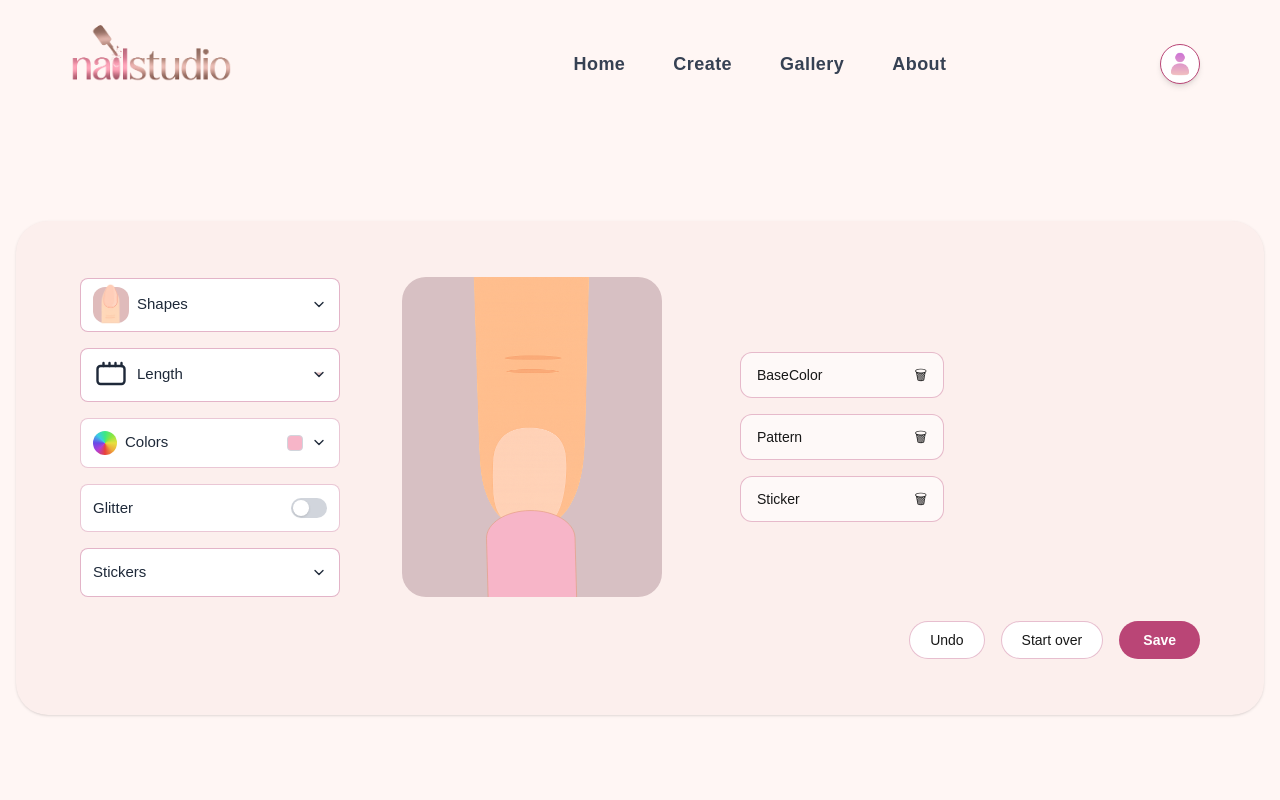
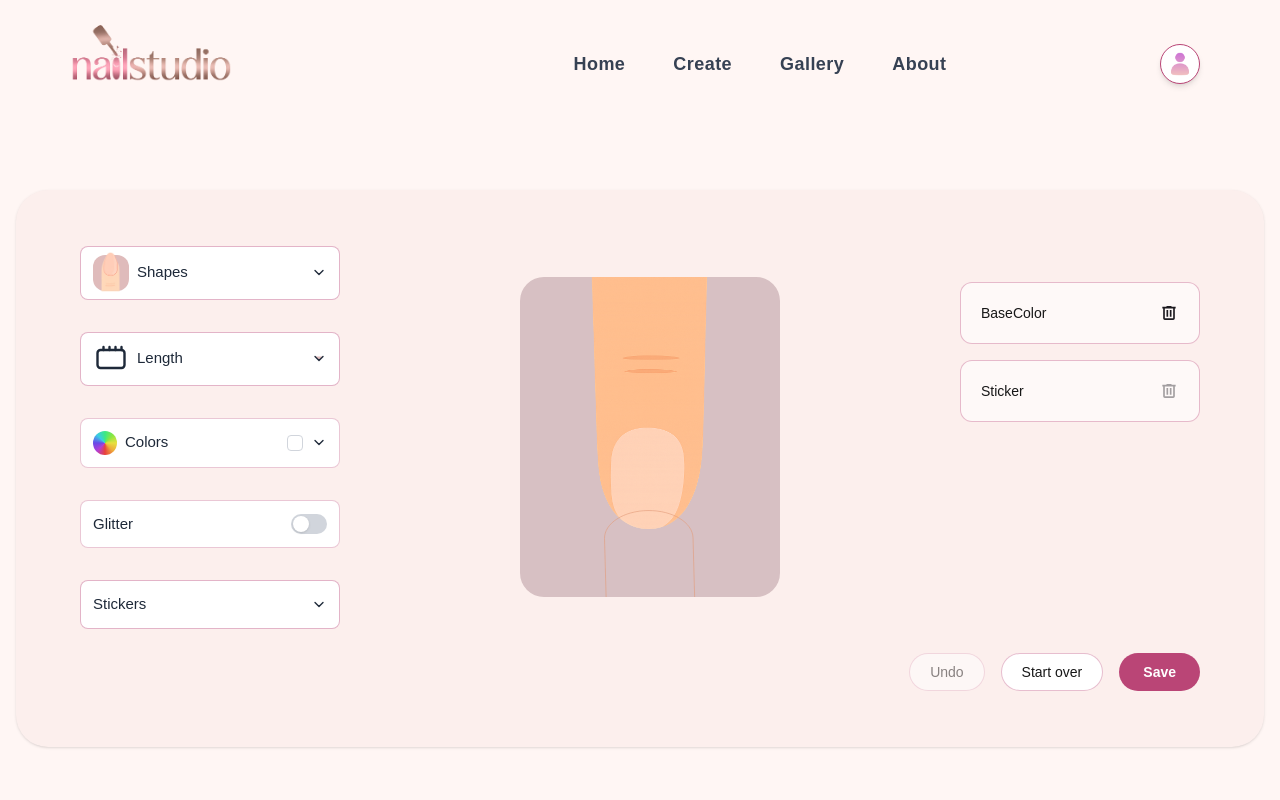
Before and after one commit to Sumaya-yusuf-1/NailStudio, a Next.js app in the folder frontend/: page /create in a window 1280 px wide. Shown: the top 800 px of the page. Built offline with nearby package versions, Linux system fonts and the light colour scheme.

Commit message:
added hooks + API

```diff
--- a/frontend/src/app/create/page.tsx
+++ b/frontend/src/app/create/page.tsx
@@ -1,6 +1,7 @@
 "use client";
 
-import { useState } from "react";
+import { useDesigns } from "@/hooks/useDesigns";
+
 import { ColorSelect } from "../components/controls/ColorSelect";
 import { GlitterToggle } from "../components/controls/GlitterToggle";
 import { LengthSelect } from "../components/controls/LengthSelect";
@@ -19,27 +20,91 @@ export type ShapeId =
 export type LengthId = "short" | "medium" | "long";
 
 export default function CreatePage() {
-  const [shape, setShape] = useState<ShapeId>("round");
-  const [length, setLength] = useState<LengthId>("short");
-  const [color, setColor] = useState<string>("#F7B5C8");
-  const [glitterOn, setGlitterOn] = useState(false);
-  const [sticker, setSticker] = useState<string | null>(null);
+  const {
+    design,
+    prevDesign,
+    updateDesign,
+    clearColor,
+    clearSticker,
+    undo,
+    resetAll,
+  } = useDesigns();
+
+  const { shape, length, color, glitterOn, sticker } = design;
+
+  // ----- SAVE handler -----
+  async function handleSave() {
+    const newDesign = {
+      shape,
+      length,
+      colorHex: color,
+      glitterOn,
+      sticker,
+    };
+
+    try {
+      const res = await fetch("http://localhost:4000/api/designs", {
+        method: "POST",
+        headers: { "Content-Type": "application/json" },
+        body: JSON.stringify(newDesign),
+      });
+
+      if (!res.ok) {
+        throw new Error("Failed to save design");
+      }
+
+      alert("Design saved!");
+    } catch (err) {
+      console.error(err);
+      alert("Could not save design 😢");
+    }
+  }
 
   return (
     <main className='min-h-[calc(100vh-120px)] bg-[#FFF6F4] px-4 py-10 flex items-center justify-center'>
       <div className='w-full max-w-7xl rounded-4xl bg-[#FCEFED] px-6 py-10 md:px-16 md:py-14 shadow-sm'>
         {/* GRID */}
-        <div className='grid grid-cols-1 gap-8 md:grid-cols-[260px_320px_220px] md:items-center'>
-          {/*  controlls */}
-          <section className='flex flex-col gap-4'>
-            <ShapeSelect value={shape} onChange={setShape} />
-            <LengthSelect value={length} onChange={setLength} />
-            <ColorSelect value={color} onChange={setColor} />
-            <GlitterToggle value={glitterOn} onChange={setGlitterOn} />
-            <StickerSelect value={sticker} onChange={setSticker} />
+        <div
+          className='grid grid-cols-1 gap-8  md:grid-cols-[260px_minmax(340px,1fr)]
+       lg:grid-cols-[260px_minmax(380px,1fr)_240px]
+       md:items-center'
+        >
+          {/* Controls */}
+          <section className='flex flex-col gap-4 lg:gap-8'>
+            <ShapeSelect
+              value={shape}
+              onChange={(newShape) =>
+                updateDesign({
+                  shape: newShape,
+                  color: "transparent",
+                  glitterOn: false,
+                  sticker: null,
+                })
+              }
+            />
+
+            <LengthSelect
+              value={length}
+              onChange={(newLength) => updateDesign({ length: newLength })}
+            />
+
+            <ColorSelect
+              value={color}
+              onChange={(newColor) => updateDesign({ color: newColor })}
+            />
+
+            <GlitterToggle
+              value={glitterOn}
+              onChange={(on) => updateDesign({ glitterOn: on })}
+            />
+
+            <StickerSelect
+              value={sticker}
+              onChange={(newSticker) => updateDesign({ sticker: newSticker })}
+            />
           </section>
 
-          {/* Nailpreview */}
+          {/* Nail preview */}
           <section className='flex justify-center items-center'>
             <NailPreview
               shape={shape}
@@ -50,32 +115,78 @@ export default function CreatePage() {
             />
           </section>
 
-          {/*  BaseColor / Pattern / Sticker */}
-          <section className='flex flex-col gap-4 md:pl-4'>
-            <div className='border border-[#BA4576]/35 rounded-xl px-4 py-3 text-sm flex justify-between items-center bg-white/60'>
+          {/*  BaseColor / Sticker */}
+          <section className='flex flex-col gap-4 lg:self-start lg:mt-9 d:pl-4  '>
+            {/* Base color row */}
+            <div className='border border-[#BA4576]/35 rounded-xl px-4 py-3 text-sm flex justify-between items-center bg-white/60 lg:p-5 '>
               <span>BaseColor</span>
-              <button aria-label='Remove base color'>🗑</button>
+              <button
+                type='button'
+                onClick={clearColor}
+                aria-label='Remove base color'
+                className='hover:opacity-80 transition '
+              >
+                <svg width='20' height='20' viewBox='0 0 37 34'>
+                  <path
+                    d='M10.7915 29.75C9.94359 29.75 9.21772 29.4726 8.6139 28.9177C8.01008 28.3628 7.70817 27.6958 7.70817 26.9167V8.5H6.1665V5.66667H13.8748V4.25H23.1248V5.66667H30.8332V8.5H29.2915V26.9167C29.2915 27.6958 28.9896 28.3628 28.3858 28.9177C27.782 29.4726 27.0561 29.75 26.2082 29.75H10.7915ZM26.2082 8.5H10.7915V26.9167H26.2082V8.5ZM13.8748 24.0833H16.9582V11.3333H13.8748V24.0833ZM20.0415 24.0833H23.1248V11.3333H20.0415V24.0833Z'
+                    fill='#1D1B20'
+                  />
+                </svg>
+              </button>
             </div>
-            <div className='border border-[#BA4576]/35 rounded-xl px-4 py-3 text-sm flex justify-between items-center bg-white/60'>
-              <span>Pattern</span>
-              <button aria-label='Remove pattern'>🗑</button>
-            </div>
-            <div className='border border-[#BA4576]/35 rounded-xl px-4 py-3 text-sm flex justify-between items-center bg-white/60'>
+
+            {/* Sticker row */}
+            <div className='border border-[#BA4576]/35 rounded-xl px-4 py-3 text-sm flex justify-between items-center bg-white/60 lg:p-5'>
               <span>Sticker</span>
-              <button aria-label='Remove sticker'>🗑</button>
+              <button
+                type='button'
+                onClick={clearSticker}
+                aria-label='Remove sticker'
+                disabled={!sticker}
+                className={`transition ${
+                  sticker ? "hover:opacity-80" : "opacity-40 cursor-not-allowed"
+                }`}
+              >
+                <svg width='20' height='20' viewBox='0 0 37 34'>
+                  <path
+                    d='M10.7915 29.75C9.94359 29.75 9.21772 29.4726 8.6139 28.9177C8.01008 28.3628 7.70817 27.6958 7.70817 26.9167V8.5H6.1665V5.66667H13.8748V4.25H23.1248V5.66667H30.8332V8.5H29.2915V26.9167C29.2915 27.6958 28.9896 28.3628 28.3858 28.9177C27.782 29.4726 27.0561 29.75 26.2082 29.75H10.7915ZM26.2082 8.5H10.7915V26.9167H26.2082V8.5ZM13.8748 24.0833H16.9582V11.3333H13.8748V24.0833ZM20.0415 24.0833H23.1248V11.3333H20.0415V24.0833Z'
+                    fill='#1D1B20'
+                  />
+                </svg>
+              </button>
             </div>
           </section>
         </div>
 
-        {/* Bottom-buttons */}
+        {/* Bottom buttons */}
         <div className='mt-6 flex flex-col md:flex-row gap-4 justify-center md:justify-end'>
-          <button className='px-5 py-2 rounded-full border border-[#BA4576]/35 bg-white text-sm'>
+          <button
+            type='button'
+            onClick={undo}
+            disabled={!prevDesign}
+            className={`px-5 py-2 rounded-full border border-[#BA4576]/35 bg-white text-sm transition
+              ${
+                prevDesign
+                  ? "hover:bg-[#FDF7F7]"
+                  : "opacity-50 cursor-not-allowed"
+              }`}
+          >
             Undo
           </button>
-          <button className='px-5 py-2 rounded-full border border-[#BA4576]/35 bg-white text-sm'>
+
+          <button
+            type='button'
+            onClick={resetAll}
+            className='px-5 py-2 rounded-full border border-[#BA4576]/35 bg-white text-sm hover:bg-[#FDF7F7] transition'
+          >
             Start over
           </button>
-          <button className='px-6 py-2 rounded-full bg-[#BA4576] text-white text-sm font-semibold'>
+
+          <button
+            type='button'
+            onClick={handleSave}
+            className='px-6 py-2 rounded-full bg-[#BA4576] text-white text-sm font-semibold hover:bg-[#A23D6A] transition'
+          >
             Save
           </button>
         </div>
--- /dev/null
+++ b/frontend/src/app/gallery/page.tsx
@@ -0,0 +1,156 @@
+"use client";
+
+import {
+  SavedDesign,
+  deleteSavedDesign,
+  saveCurrentDesign,
+} from "@/lib/designStorage";
+import { useRouter } from "next/navigation";
+import { useEffect, useState } from "react";
+
+export default function GalleryPage() {
+  const [designs, setDesigns] = useState<SavedDesign[]>([]);
+  const [isLoading, setIsLoading] = useState(true);
+
+  const router = useRouter();
+
+  useEffect(() => {
+    let ignore = false;
+
+    async function load() {
+      try {
+        const res = await fetch("http://localhost:4000/api/designs");
+        if (!res.ok) {
+          console.error("Failed to load designs", await res.text());
+          return;
+        }
+
+        const json = await res.json();
+
+        // eslint-disable-next-line @typescript-eslint/no-explicit-any
+        const mapped: SavedDesign[] = json.map((d: any) => ({
+          id: d._id,
+          shape: d.shape,
+          length: d.length,
+          colorHex: d.colorHex,
+          glitterOn: d.glitterOn,
+          sticker: d.sticker ?? null,
+          savedAt: d.savedAt,
+        }));
+
+        if (!ignore) setDesigns(mapped);
+      } catch (e) {
+        console.error("Error loading designs", e);
+      } finally {
+        if (!ignore) setIsLoading(false);
+      }
+    }
+
+    load();
+    return () => {
+      ignore = true;
+    };
+  }, []);
+
+  function handleDelete(id: string) {
+    setDesigns((prev) => prev.filter((d) => d.id !== id));
+    deleteSavedDesign(id); // just localStorage för nu
+  }
+
+  function capitalise(str: string) {
+    return str.charAt(0).toUpperCase() + str.slice(1).toLowerCase();
+  }
+
+  if (isLoading) {
+    return (
+      <div className='space-y-6'>
+        <h1 className='text-xl font-semibold p-3 mt-3 ml-4 text-slate-900 lg:mt-10 lg:ml-65'>
+         All saved by you
+        </h1>
+        <p className='text-sm text-slate-600 p-3 ml-4'>Loading…</p>
+      </div>
+    );
+  }
+
+  return (
+    <div className='space-y-6'>
+      <h1 className='text-xl font-semibold p-3 mt-3 ml-4 text-slate-900 lg:mt-10 lg:ml-65  '>
+         All saved by you
+      </h1>
+
+      {designs.length === 0 ? (
+        <p className='text-sm text-slate-600'>
+          You haven&apos;t saved any designs yet. Go to the Create page and tap
+          <span className='font-semibold'> Save</span>.
+        </p>
+      ) : (
+        <ul className='space-y-4 w-[450px] ml-6 lg:space-y-7 lg:max-w-5xl lg:p-6 lg:mx-auto'>
+          {designs.map((d) => {
+            const shapeLabel = capitalise(d.shape);
+            const lengthLabel = capitalise(d.length);
+            const name = `${shapeLabel} • ${lengthLabel} • ${
+              d.glitterOn ? "Glitter" : "No glitter"
+            }`;
+
+            return (
+              <li
+                key={d.id}
+                className='flex items-center justify-between gap-4 rounded-2xl border border-pink-100 bg-white px-3 py-3 text-sm shadow-sm lg:p-5 '
+              >
+                <div className='flex items-center gap-4'>
+                  <div className='flex h-20 w-16 items-end justify-center rounded-2xl bg-[#E9CED1]'>
+                    <div
+                      className='mb-3 h-10 w-6 rounded-[999px]'
+                      style={{ backgroundColor: d.colorHex }}
+                    />
+                  </div>
+
+                  <div>
+                    <p className='font-medium text-slate-900'>{name}</p>
+                    <p className='text-xs text-slate-500'>
+                      Shape: {shapeLabel} • Length: {lengthLabel}
+                    </p>
+                    <p className='text-[11px] text-slate-400'>
+                      Saved {new Date(d.savedAt).toLocaleDateString()}
+                    </p>
+                  </div>
+                </div>
+
+                {/* Buttons */}
+                <div className='flex items-center gap-2'>
+                  <button
+                    onClick={() => {
+                      saveCurrentDesign({
+                        shape: d.shape,
+                        length: d.length,
+                        color: d.colorHex,
+                        glitterOn: d.glitterOn,
+                        sticker: d.sticker,
+                      });
+                      router.push("/create");
+                    }}
+                    className='rounded-full border border-pink-200 px-3 py-1 text-xs text-pink-700 hover:bg-pink-50'
+                  >
+                    Open in Create
+                  </button>
+
+                  <button
+                    onClick={() => handleDelete(d.id)}
+                    className='rounded-full border border-pink-200 p-1.5 hover:bg-pink-50'
+                  >
+                    <svg width='20' height='20' viewBox='0 0 37 34'>
+                      <path
+                        d='M10.7915 29.75C9.94359 29.75 9.21772 29.4726 8.6139 28.9177C8.01008 28.3628 7.70817 27.6958 7.70817 26.9167V8.5H6.1665V5.66667H13.8748V4.25H23.1248V5.66667H30.8332V8.5H29.2915V26.9167C29.2915 27.6958 28.9896 28.3628 28.3858 28.9177C27.782 29.4726 27.0561 29.75 26.2082 29.75H10.7915ZM26.2082 8.5H10.7915V26.9167H26.2082V8.5ZM13.8748 24.0833H16.9582V11.3333H13.8748V24.0833ZM20.0415 24.0833H23.1248V11.3333H20.0415V24.0833Z'
+                        fill='#1D1B20'
+                      />
+                    </svg>
+                  </button>
+                </div>
+              </li>
+            );
+          })}
+        </ul>
+      )}
+    </div>
+  );
+}
--- a/frontend/src/hooks/useDesigns.ts
+++ b/frontend/src/hooks/useDesigns.ts
@@ -1,22 +1,78 @@
-export async function fetchDesigns() {
-  const res = await fetch("http://localhost:4000/designs");
-  if (!res.ok) throw new Error("Failed to load designs");
-  return res.json();
+"use client";
+
+import type { LengthId, ShapeId } from "@/app/create/page";
+import { loadCurrentDesign, saveCurrentDesign } from "@/lib/designStorage";
+import { useEffect, useState } from "react";
+
+export type DesignState = {
+  shape: ShapeId;
+  length: LengthId;
+  color: string; // "transparent" = inget lack
+  glitterOn: boolean;
+  sticker: string | null;
+};
+
+const INITIAL_DESIGN: DesignState = {
+  shape: "round",
+  length: "short",
+  color: "transparent", // bara finger först
+  glitterOn: false,
+  sticker: null,
+};
+
+export function useDesigns() {
+  // 1) samma initial-state på server & klient
+  const [design, setDesign] = useState<DesignState>(INITIAL_DESIGN);
+  const [prevDesign, setPrevDesign] = useState<DesignState | null>(null);
+
+  // 2) läs localStorage EFTER första render (bara i browsern)
+useEffect(() => {
+  if (typeof window === "undefined") return;
+
+  const saved = loadCurrentDesign();
+  if (saved) {
+    // eslint-disable-next-line react-hooks/set-state-in-effect
+    setDesign(saved as DesignState); // ok
+  }
+}, []);
+
+  function updateDesign(patch: Partial<DesignState>) {
+    setDesign((current) => {
+      const newState = { ...current, ...patch };
+      setPrevDesign(current);
+      saveCurrentDesign(newState); // sync till localStorage
+      return newState;
+    });
+  }
+
+  function clearColor() {
+    updateDesign({ color: "transparent" });
+  }
+
+  function clearSticker() {
+    updateDesign({ sticker: null });
+  }
+
+  function undo() {
+    if (!prevDesign) return;
+    setDesign(prevDesign);
+    saveCurrentDesign(prevDesign);
+    setPrevDesign(null);
+  }
+
+  function resetAll() {
+    setDesign(INITIAL_DESIGN);
+    saveCurrentDesign(INITIAL_DESIGN);
+    setPrevDesign(null);
+  }
+
+  return {
+    design,
+    prevDesign,
+    updateDesign,
+    clearColor,
+    clearSticker,
+    undo,
+    resetAll,
+  };
 }
-
-export async function saveDesign(payload: {
-  name: string;
-  shape: string;
-  length: string;
-  colorHex: string;
-  glitter: boolean;
-  stickers: string[];
-}) {
-  const res = await fetch("http://localhost:4000/designs", {
-    method: "POST",
-    headers: { "Content-Type": "application/json" },
-    body: JSON.stringify(payload),
-  });
-  if (!res.ok) throw new Error("Failed to save design");
-  return res.json();
-}
```
